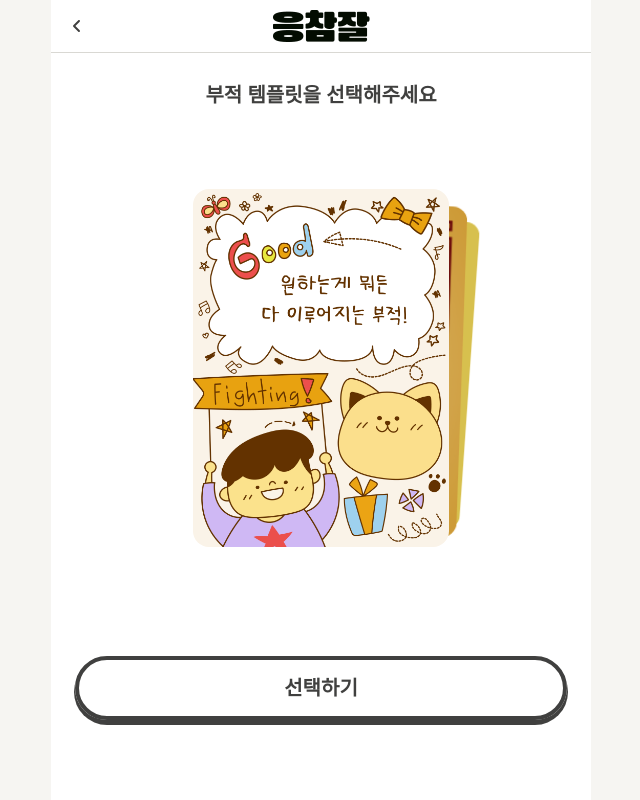
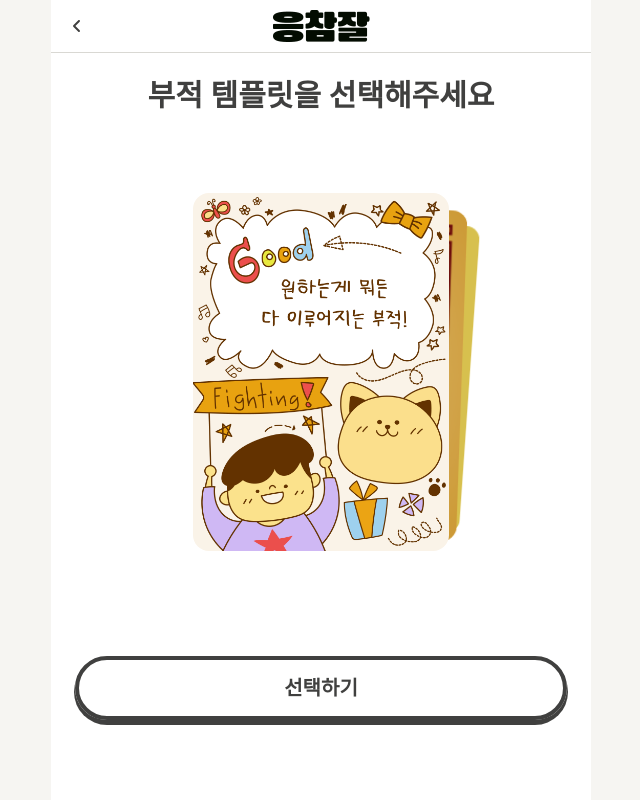
Before and after one commit to LC-02s/eung-cham-jal, a Next.js app: page /template in a window 1280 px wide. Shown: the whole page, without its empty margins (319-959 px from the left). Built offline with nearby package versions, Linux system fonts and the light colour scheme.

Commit message:
design: 안내 문구 타이틀 크기 조정

```diff
--- a/src/app/(static)/template/page.tsx
+++ b/src/app/(static)/template/page.tsx
@@ -17,7 +17,7 @@ const SelectTemplatePage = () => {
   return (
     <>
       <div className="flex h-[calc(100dvh-3.25rem-14rem)] w-full flex-col items-center justify-center">
-        <p className="w-full break-keep px-6 pb-20 text-center text-xl font-bold">
+        <p className="w-full break-keep px-6 pb-20 text-center text-3xl font-bold">
           부적 템플릿을 선택해주세요
         </p>
         <div className="relative flex min-h-[calc(100%-20rem)] w-full items-center justify-center">
```
